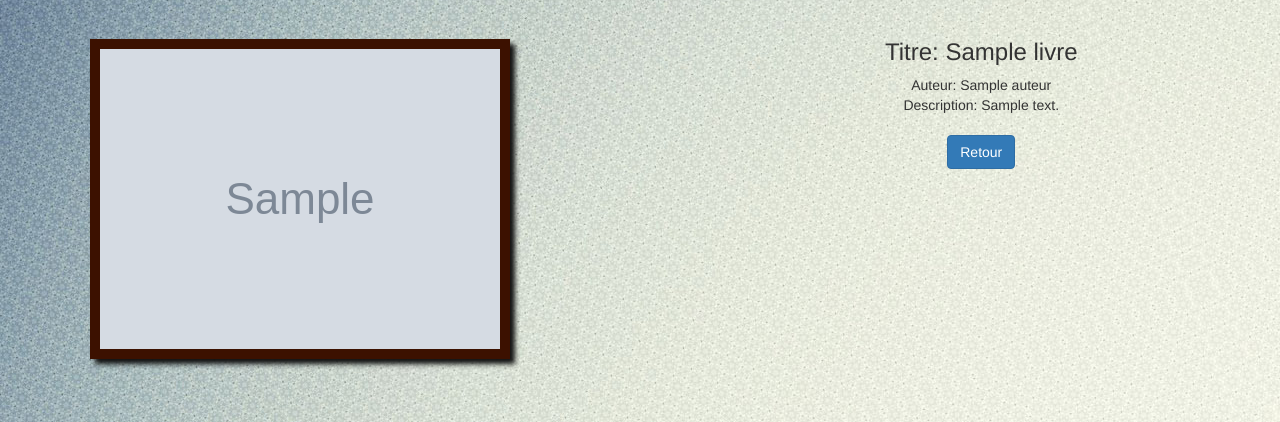
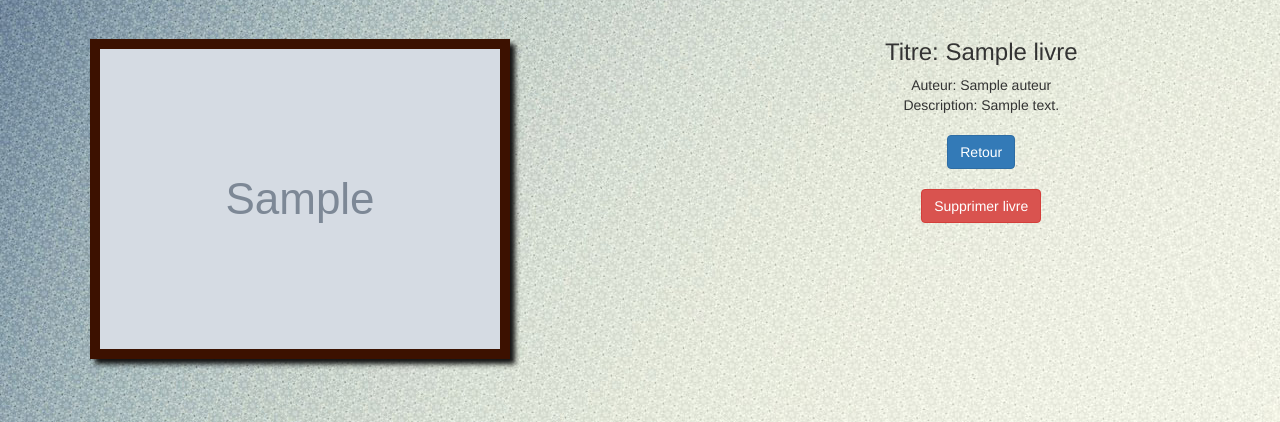
Before and after one commit to alvinje/ProjetLivres, a PHP site: template view/InfoLivre.php in a window 1280 px wide. Shown: the part 51-473 px from the top of the page. Run offline with PHP 8.4, Linux system fonts and the light colour scheme; the template is opened without the code that fills it: most values are stand-ins (such as "Sample title", 1, 10 or a date in 2020); grey boxes marked "Sample" are stand-in pictures.

Commit message:
Merge origin/Developpement into Developpement
Conflicts:
	view/Header.php

```diff
--- a/view/InfoLivre.php
+++ b/view/InfoLivre.php
@@ -14,13 +14,20 @@
                             echo '<h3>Titre: ' . $livre->getTitre() . '<br/>';
                         echo '</h3>';
                         echo 'Auteur: ' . $livre->getAuteur() . '<br/>';
-                        echo 'Description: ' . $livre->getDescription() . '<br/>';
-                        echo'<br/><a href="index.php?action=livres"><button class="btn btn-primary">Retour</button></a>';
+                        echo 'Description: ' . $livre->getDescription() . '<br/><br/>';
+                        echo'<a href="index.php?action=livres"><button class="btn btn-primary">Retour</button></a><br/><br/>';
+                        echo'<a href="index.php?action=livres&amp;del='.$livre->getTitre().'"><button class="btn btn-danger">Supprimer livre</button></a><br/>';
                     echo'</div>';
                     echo'<div class="col-xs-7"></div>';
                 echo'</div>';
                 echo'</div>';
 
+                if(isset($_GET['del']))
+                {
+                    $livres = $this->_connexionDb->requete('DELETE from livre WHERE titre="'.$_GET['del'].'"');
+                    header('Location: index.php');
+                }
+
     ?>
 
         </div>
```
